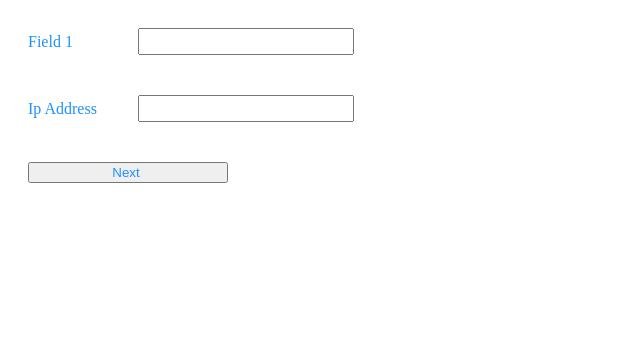
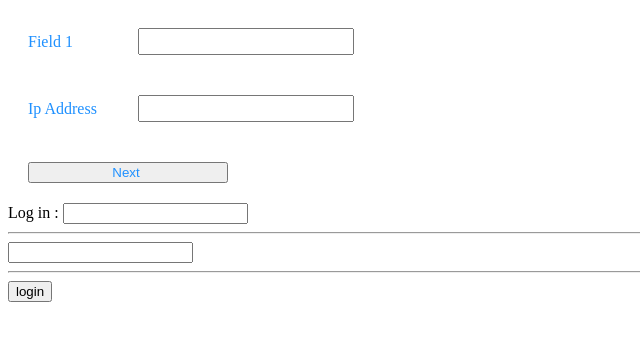
Before and after one commit to catchsrini2004/FormAssess, an Angular app: page /home in a window 1280 px wide. Shown: the top 340 px of the page, without its empty margins (0-640 px from the left). Built offline with nearby package versions, Linux system fonts and the light colour scheme.

Commit message:
changes for new story

```diff
--- a/src/app/app.component.html
+++ b/src/app/app.component.html
@@ -2,3 +2,18 @@
 
 
 <router-outlet></router-outlet>
+
+
+Log in :
+
+<input type="text">
+<hr>
+
+
+<input type="password">
+
+
+<hr>
+
+
+<button> login </button>
```
Also changed, not shown: 1 other file (tests, documents, lock files or other folders).
